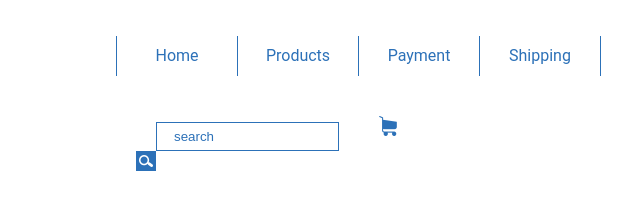
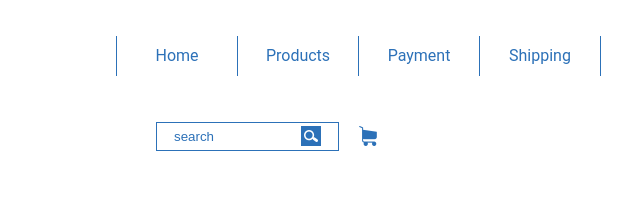
Before and after one commit to yushchak/yushchak.github.io, a plain HTML site: page index.html in a window 1280 px wide. Shown: the full height of the page, 429-1061 px from the left. Drawn offline with Linux system fonts and the light colour scheme.

Commit message:
icons aligned

```diff
--- a/style.css
+++ b/style.css
@@ -44,6 +44,7 @@
 }
 
 .search-icon {
+	display: block;
 	border:none;
 	background-color: #2c71b8;
 	width:20px;
@@ -51,6 +52,11 @@
 	background-image: url("images/icon (4).png");
 	background-repeat: no-repeat;
 	background-position: center;
+	margin: -25px 0px 0px 165px;
 }
 
 input::-webkit-input-placeholder { color: #2c71b8; padding-left: 15px; }
+
+.bin {
+	margin: 10px 0px 0px -20px;
+}
```
